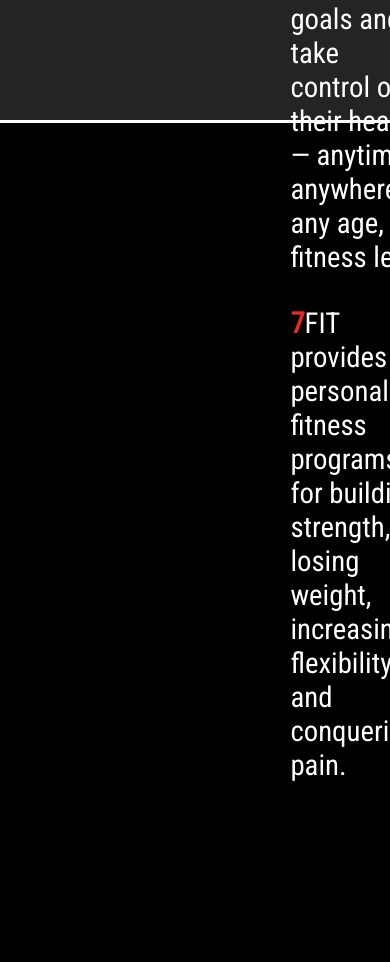
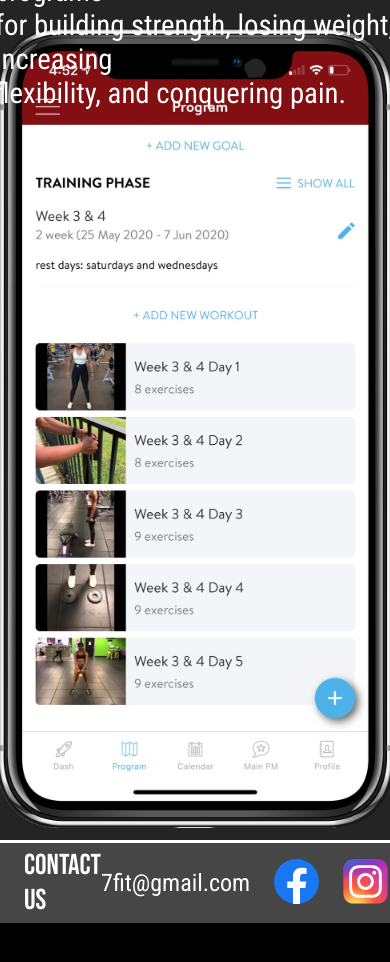
Before and after one commit to Mare02/7FIT-TrainingPlans_Project, a Vue app: page / in a window 390 px wide. Shown: the part 1820-2782 px from the top of the page. After the commit the page ends 2743 px from the top, so only its background shows below. Built offline with nearby package versions, Linux system fonts and the light colour scheme; a web font is replaced by a local one; what vue3-animate-onscroll would draw is missing.

Commit message:
zajebo sam stvar sa loginom

```diff
--- /dev/null
+++ b/src/components/FooterComponent.vue
@@ -0,0 +1,63 @@
+<template>
+  <nav class="footer-container">
+    <div class="footer-contact">
+      <a href="">Contact Us</a>
+    </div>
+    <div class="footer-list">
+      <ul>
+        <li class="email">
+          7fit@gmail.com
+        </li>
+        <li>
+          <img src="../assets/facebook.svg" alt="">
+        </li>
+        <li>
+          <img src="../assets/instagramsvg.svg" alt="">
+        </li>
+        <li>
+
+        </li>
+      </ul>
+    </div>
+  </nav>
+</template>
+
+<script>
+export default {
+
+}
+</script>
+
+<style scoped>
+  .footer-container{
+    background-color: rgb(70, 70, 70);
+    height: 5rem;
+    color: white;
+    display: flex;
+    justify-content: space-between;
+    align-items: center;
+  }
+  .footer-contact{
+    font-family: 'Bebas Neue', cursive;
+    font-size: 1.8rem;
+    margin-left: 1.5rem;
+  }
+  .footer-list ul{
+    font-family: 'Bebas Neue', cursive;
+    font-size: 1.5rem;
+    display: flex;
+    align-items: center;
+    list-style: none;
+  }
+  .footer-list li{
+    margin-right: 1.5rem;
+  }
+  .footer-list li img{
+    position: relative;
+    top: 2px;
+    width: 2.8rem;
+  }
+  .footer-list .email{
+    font-family: 'Roboto Condensed', sans-serif;
+  }
+</style>
--- a/src/components/RegisterComponent.vue
+++ b/src/components/RegisterComponent.vue
@@ -4,25 +4,39 @@
     <form>
       <div class="register-div">
         <div class="wrap">
+          <div class="reg-inputs-1" v-if="!show_reg_inputs_2">
             <div class="input-div">
-            <input type="text" placeholder="Email" v-model="reg_data.email" required/>
+              <input type="text" placeholder="Email" v-model="reg_data.basic.email" required/>
             </div>
             <div class="input-div">
-            <input type="text" placeholder="Name" v-model="reg_data.name" required/>
+              <input type="text" placeholder="Name" v-model="reg_data.basic.name" required/>
             </div>
             <div class="input-div">
-            <input type="text" placeholder="Username" v-model="reg_data.username" required/>
+              <input type="text" placeholder="Username" v-model="reg_data.basic.username" required/>
             </div>
             <div class="input-div">
-            <input type="password" placeholder="Password" v-model="reg_data.password" required/>
+              <input type="password" placeholder="Password" v-model="reg_data.basic.password" required/>
             </div>
             <div class="input-div">
-            <input type="password" placeholder="Password (confirm)" v-model="reg_data.password_confirm" required/>
+              <input type="password" placeholder="Password (confirm)" v-model="reg_data.basic.password_confirm" required/>
+            </div>
+          </div>
+          <div class="reg-inputs-2" v-if="show_reg_inputs_2">
+            <div class="input-div">
+              <input type="text" placeholder="Weight" v-model="reg_data.weight" required/>
+            </div>
+            <div class="input-div">
+              <input type="text" placeholder="Height" v-model="reg_data.height" required/>
+            </div>
           </div>
         </div>
       </div>
     </form>
-    <button @click="emit_reg_data" class="reg-btn">Submit</button>
+    <div class="form-buttons">
+      <button @click="checkInputs" id="next-btn" class="reg-btn">next</button>
+      <button @click="emit_reg_data" class="reg-btn" v-if="show_reg_inputs_2">Submit</button>
+    </div>
+
     <div class="login-option">
 			<p>Already have an account?</p>
 			<button class="login-btn" @click="emit_show">Sign In</button>
@@ -33,18 +47,23 @@
 <script>
 export default {
   props:[
-    'show'
+    'show',
+    'show_reg_inputs2'
   ],
   data(){
     return{
+      show_reg_inputs_2: false,
+
       reg_data:{
+        basic:{
           email: '',
           name: '',
           username: '',
           password: '',
           password_confirm: '',
-        weight: '60',
-        height: '180',
+        },
+        weight: '',
+        height: '',
         bday: '2002-07-02',
         sex: '1'
       }
@@ -52,11 +71,11 @@
   },
   methods:{
     emit_reg_data(){
-      this.$emit('reg-data', {email: this.reg_data.email,
-                              name: this.reg_data.name,
-                              username: this.reg_data.username,
-                              password: this.reg_data.password,
-                              password_confirm: this.reg_data.password_confirm,
+      this.$emit('reg-data', {email: this.reg_data.basic.email,
+                              name: this.reg_data.basic.name,
+                              username: this.reg_data.basic.username,
+                              password: this.reg_data.basic.password,
+                              password_confirm: this.reg_data.basic.password_confirm,
                               weight: this.reg_data.weight,
                               height: this.reg_data.height,
                               bday: this.reg_data.bday,
@@ -65,7 +84,39 @@
     },
     emit_show(){
       this.$emit('emit_show')
+    },
+    checkInputs(){
+      if(this.checkIfEmpty() == false){
+        console.log('checkIfEmpty func works');
+        this.$emit('validation-data', {email: this.reg_data.basic.email,
+                                       username: this.reg_data.basic.username,
+                                       password: this.reg_data.basic.password,
+                                       password_confirm: this.reg_data.basic.password_confirm
+        })
+        this.show_reg_inputs_2 = !this.show_reg_inputs_2;
+
+        let button = document.getElementById('next-btn')
+        if(this.show_reg_inputs_2 === true){
+          button.innerText = 'back'
         }
+        if(this.show_reg_inputs_2 === false){
+          button.innerText = 'next'
+        }
+      }
+      else{
+        console.log('u didnt fill all the inputs');
+      }
+    },
+    checkIfEmpty(){
+      if(this.reg_data.basic.email == '' || this.reg_data.basic.name == '' || this.reg_data.basic.username == '' || this.reg_data.basic.password == '' || this.reg_data.basic.password_confirm == ''){
+        console.log('there are empty inputs');
+        return true
+      }
+      if(this.reg_data.basic.email != '' || this.reg_data.basic.name != '' || this.reg_data.basic.username != '' || this.reg_data.basic.password != '' || this.reg_data.basic.password_confirm != ''){
+        console.log('there are no empty inputs');
+        return false
+      }
+    },
   }
 }
 </script>
@@ -79,6 +130,10 @@
   form{
     display: flex;
     justify-content: center;
+  }
+  .form-buttons button{
+    margin-left: 1rem;
+    margin-right: 1rem;
   }
   .container .title {
     font-family: "Bebas Neue", cursive;
--- a/src/views/AuthorizationView.vue
+++ b/src/views/AuthorizationView.vue
@@ -7,8 +7,7 @@
       <p>Registered successfuly! <br> You can now log in.</p>
     </div>
     <LoginComponent @loginData="login" :show="this.show" @emit_show="changeShow"/>
-    <RegisterComponent :show="!this.show" @emit_show="changeShow" @reg-data="register"/>
-
+    <RegisterComponent :show="!this.show" :show_reg_inputs2="show_reg_inputs2" @emit_show="changeShow" @reg-data="register" @validation-data="formValidation"/>
   </div>
 </template>
 
@@ -23,7 +22,8 @@
     },
     data(){
       return{
-        show: true
+        show: true,
+        show_reg_inputs2: false
       }
     },
     components:{
@@ -31,6 +31,14 @@
       RegisterComponent
     },
     methods:{
+      async formValidation(payload){
+        await axios.post('http://783p122.e2.mars-hosting.com/7fit/auth/formCheck', payload)
+        .then(res => {
+          if(res.status === 200){
+            this.show_reg_inputs2 = true
+          }
+        })
+      },
       async login(payload){
         axios.post('http://783p122.e2.mars-hosting.com/7fit/auth/login', payload)
         .then(res => {
--- a/src/views/Home.vue
+++ b/src/views/Home.vue
@@ -45,19 +45,19 @@
         </div>
       </div>
     </div>
-    <div class="contact">
-
-    </div>
+    <FooterComponent/>
   </div>
 </template>
 
 <script>
 import NavbarComponent from '../components/NavbarComponent.vue'
+import FooterComponent from '../components/FooterComponent.vue'
 
 export default {
   name: 'Home',
   components: {
-    NavbarComponent
+    NavbarComponent,
+    FooterComponent
   },
   mounted(){
 
@@ -197,9 +197,11 @@
     .iphone-img img{
       width: 17rem;
     }
+    .exercises{
+      height: 54rem;
+    }
     .content-everyone-text{
       left: 2rem;
-
     }
     .content-everyone-text .text{
       font-size: 1.8rem;
@@ -209,6 +211,31 @@
       margin-left: -18rem;
     }
   }
+  @media only screen and (max-width: 900px){
+    .exercises{
+      height: 100rem;
+    }
+    .content-everyone{
+      display: grid;
+    }
+    .content-everyone-text{
+      left: 0px;
+      position: relative;
+      bottom: 52rem;
+    }
+    .iphone-img{
+      position: relative;
+      top: 38rem;
+      right: 0px;
+      display: flex;
+      justify-content: center;
+    }
+    .iphone-img img{
+      width: 25rem;
+    }
+  }
+
+
   @media only screen and (max-width: 1050px){
     .image-1 img{
       left: initial;
--- a/src/views/test_vezbe.vue
+++ b/src/views/test_vezbe.vue
@@ -3,10 +3,13 @@
     <input type="text" v-model="name">
     <input type="file" @change="getFile">
     <input type="text" v-model="description">
+    <input type="text">
     <!-- <input type="text" v-model="muscles">
     <input type="text" v-model="level">
     <input type="text" v-model="goals"> -->
     <button @click="createExercise">create</button>
+    <button @click="edit">edit</button>
+    <button @click="get">get</button>
   </div>
 </template>
 
@@ -16,18 +19,20 @@
 export default {
   data(){
     return{
+      id: 75,
       name: '',
       file: null,
       description: '',
-      muscles: [1, 2, 3],
+      muscles: [2,3],
       level: 2,
-      goals: [1, 2]
+      goals: [3, 2],
     }
   },
   methods:{
     async createExercise(){
       try{
         const formdata = new FormData();
+
         formdata.append('name', this.name)
         formdata.append('file', this.file)
         formdata.append('description', this.description)
@@ -51,6 +56,40 @@
     async getFile(event){
       this.file = event.target.files[0];
       console.log(this.file);
+    },
+    async edit(){
+      try{
+        const formdata = new FormData();
+
+        formdata.append('id', this.id)
+        formdata.append('name', this.name)
+        formdata.append('file', this.file)
+        formdata.append('description', this.description)
+        formdata.append('muscles', this.muscles[0])
+        formdata.append('muscles', this.muscles[1])
+        formdata.append('level', this.level)
+        formdata.append('goals', this.goals[0])
+        formdata.append('goals', this.goals[1])
+
+        await axios.put('http://783p122.e2.mars-hosting.com/7fit/exercises', formdata)
+        .then(res => {
+          console.log(res);
+        })
+      }
+      catch (error) {
+        console.log(error);
+      }
+    },
+    async get(){
+      try {
+        await axios.get('http://783p122.e2.mars-hosting.com/7fit/exercises/' + this.id)
+        .then(res => {
+          console.log(res);
+        })
+      }
+      catch (error) {
+        console.log(error);
+      }
     }
   }
 }
```
Also changed, not shown: src/assets/facebook.svg (added), src/assets/instagramsvg.svg (added). Lines whose indentation alone changed are shown as unchanged.
